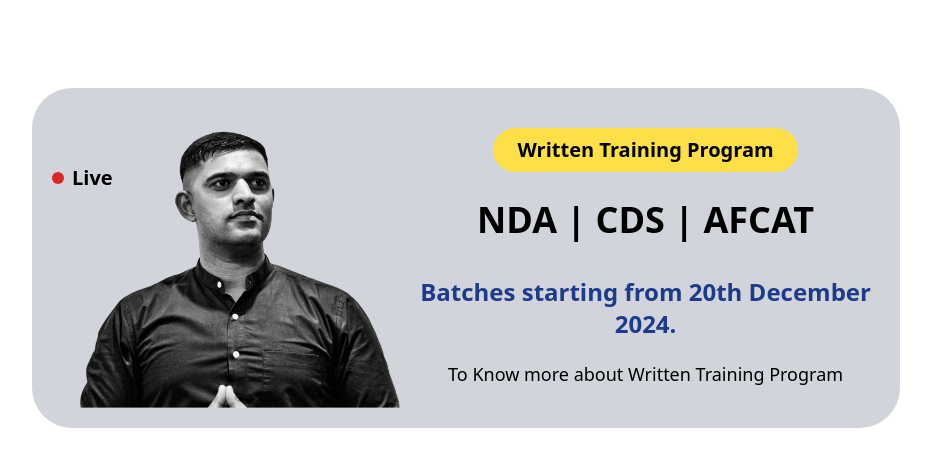
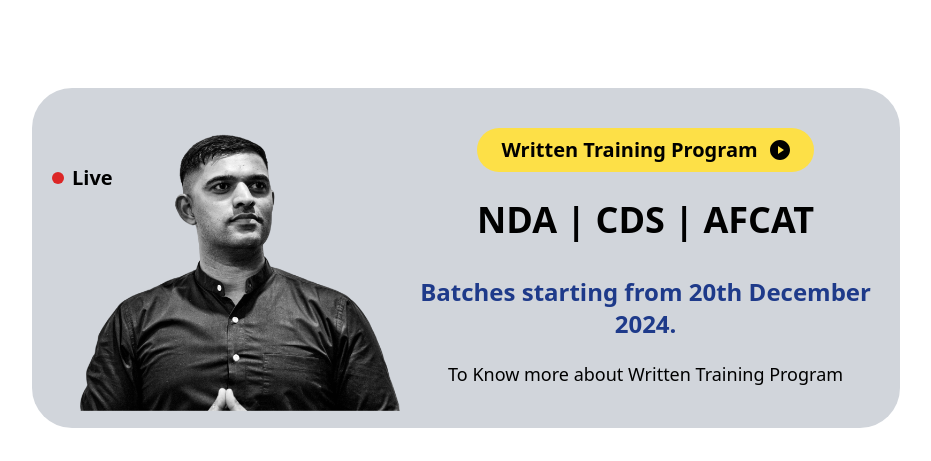
Before and after one commit to Soumyadeep002/barracks-buddy, a React (Vite) app: page / in a window 1280 px wide. Shown: the part 1300-1761 px from the top of the page, without its empty margins (174-1105 px from the left). Built offline with nearby package versions, Linux system fonts and the light colour scheme.

Commit message:
Play button live section

```diff
--- a/src/HomePage/LiveSection.jsx
+++ b/src/HomePage/LiveSection.jsx
@@ -1,6 +1,7 @@
 import React from 'react'
 
 import Hero from '../../public/images/main.png';
+import Play from '../../public/images/Play Vector.svg';
 
 
 
@@ -13,12 +14,12 @@ export default function LiveSection() {
                 <h5 className='font-semibold text-xl'> Live</h5>
             </div>
             <div className="w-full md:w-2/5 pr-3">
-             <img src={Hero} className='static md:absolute md:-translate-y-[7.9rem] lg:-translate-y-[7.9rem] xl:-translate-y-[7.9rem] md:translate-x-12 w-[20rem] lg:translate-x-12 xl:translate-x-12 aspect-auto mx-auto' alt="image" />
+             <img src={Hero} className='static md:absolute md:-translate-y-[8.3rem] lg:-translate-y-[7.9rem] xl:-translate-y-[7.7rem] md:translate-x-12 w-[20rem] lg:translate-x-12 xl:translate-x-12 aspect-auto mx-auto' alt="image" />
             </div>
             <div className="w-full md:w-3/5 px-3 flex flex-col justify-center item-center gap-5 py-10">
-                <h1 className='bg-yellow-300 px-6 py-2 text-center font-bold text-sm md:text-xl mx-auto rounded-[9rem] w-fit'>
-                    Written Training Program
-                </h1>
+                <div className='bg-yellow-300 px-6 py-2 text-center flex justify-center items-center gap-3  mx-auto rounded-[9rem]'>
+                    <div className='font-bold text-sm md:text-xl'>Written Training Program </div><img class className='w-5 md:w-3 lg:w-5' src={Play} alt=""/>
+                </div>
                 <h2 className='text-xl sm:text-2xl md:text-2xl lg:text-4xl font-bold mx-auto mt-2 text-center'>NDA | CDS | AFCAT</h2>
                 <h3 className='text-sm sm:text-sm md:text-lg xl:text-2xl font-semibold mx-auto mt-4 text-blue-900 text-center'>Batches starting from 20th December 2024.</h3>
                 <h5 className="font-thin text-xs md:text-sm lg:text-lg mx-auto text-center">To Know more about Written Training Program </h5>
```
Also changed, not shown: public/images/Play Vector.svg (added).
